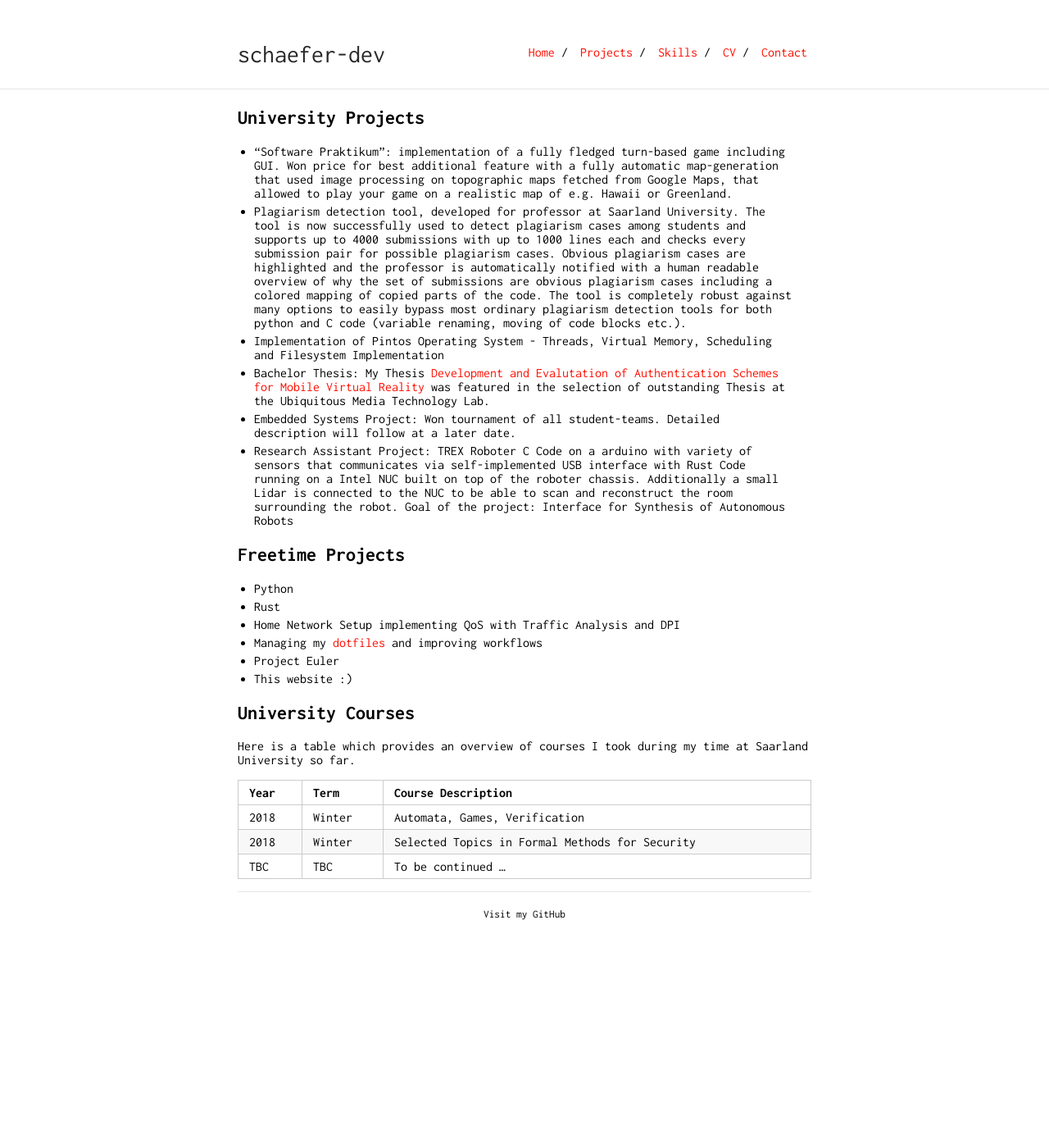
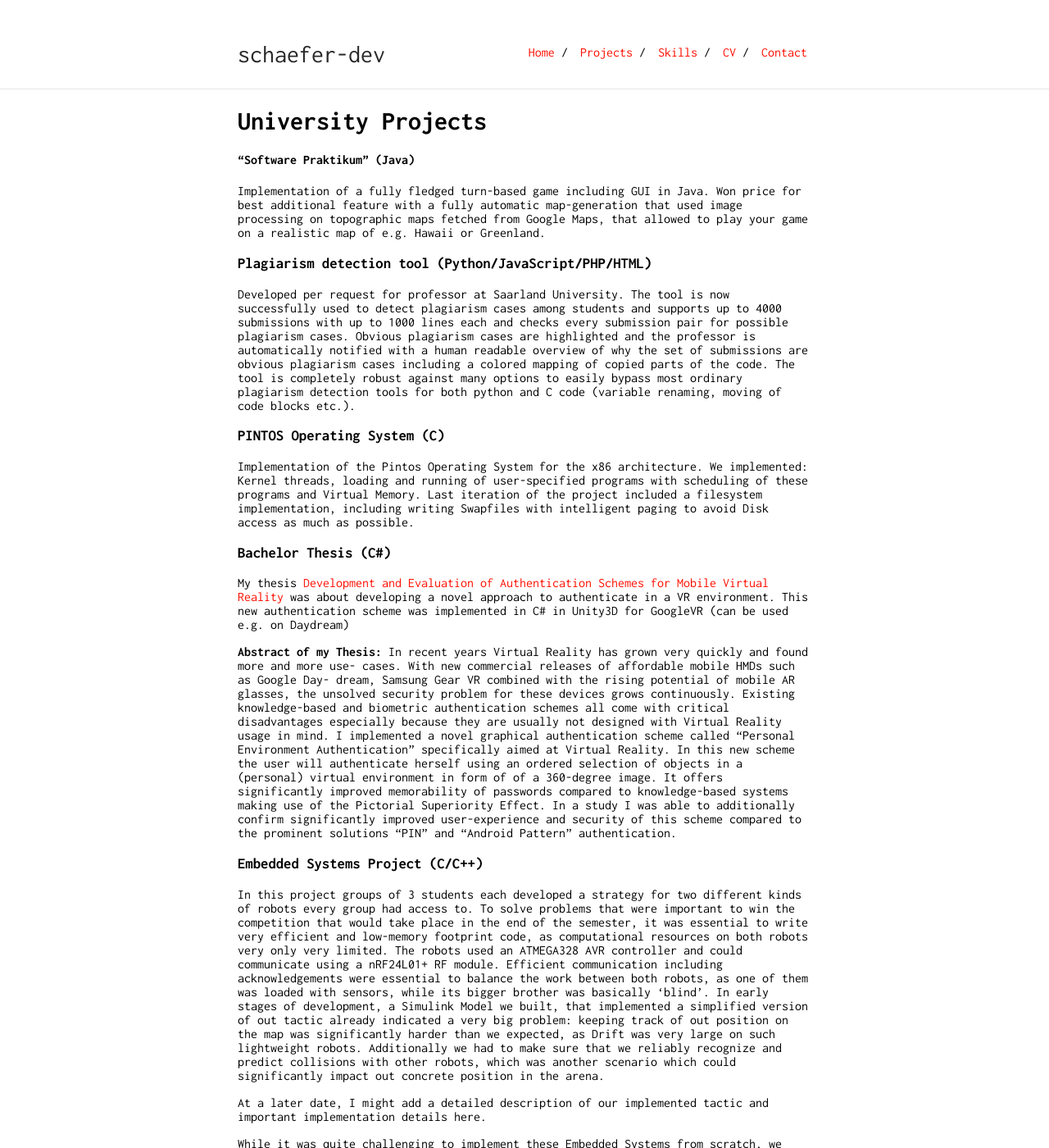
Before and after one commit to schaefer-dev/schaefer-dev.github.io, a Jekyll site: the page built from projects.md, in a window 1280 px wide and 1400 px high. Shown: the whole window at 82% size. Built offline with Jekyll 4.4.1, drawn with Linux system fonts in a browser that asks for light colours; our own code applies the rules of GitHub Pages for plain Markdown files; some of the changed text lies outside the part shown.

Commit message:
extended Projects page on my website

```diff
--- a/projects.md
+++ b/projects.md
@@ -2,17 +2,89 @@
 layout: default
 ---
 
-## University Projects
+# University Projects
 
-- "Software Praktikum": implementation of a fully fledged turn-based game including GUI. Won price for best additional feature with a fully automatic map-generation that used image processing on topographic maps fetched from Google Maps, that allowed to play your game on a realistic map of e.g. Hawaii or Greenland.
-- Plagiarism detection tool, developed for professor at Saarland University. The tool is now successfully used to detect plagiarism cases among students and supports up to 4000 submissions with up to 1000 lines each and checks every submission pair for possible plagiarism cases. Obvious plagiarism cases are highlighted and the professor is automatically notified with a human readable overview of why the set of submissions are obvious plagiarism cases including a colored mapping of copied parts of the code. The tool is completely robust against many options to easily bypass most ordinary plagiarism detection tools for both python and C code (variable renaming, moving of code blocks etc.).
-- Implementation of Pintos Operating System - Threads, Virtual Memory, Scheduling and Filesystem Implementation
-- Bachelor Thesis: My Thesis [Development and Evalutation of Authentication Schemes for Mobile Virtual Reality](https://schaefer-dev.de/thesis.pdf) was featured in the selection of outstanding Thesis at the Ubiquitous Media Technology Lab.
-- Embedded Systems Project: Won tournament of all student-teams.
-Detailed description will follow at a later date.
-- Research Assistant Project: TREX Roboter C Code on a arduino with variety of sensors that communicates via self-implemented USB interface with Rust Code running on a Intel NUC built on top of the roboter chassis. Additionally a small Lidar is connected to the NUC to be able to scan and reconstruct the room surrounding the robot. Goal of the project: Interface for Synthesis of Autonomous Robots
 
-## Freetime Projects
+#### "Software Praktikum" (Java)
+
+Implementation of a fully fledged turn-based game including GUI in Java. Won price for best additional feature with a fully automatic map-generation that used image processing on topographic maps fetched from Google Maps, that allowed to play your game on a realistic map of e.g. Hawaii or Greenland.
+
+
+### Plagiarism detection tool (Python/JavaScript/PHP/HTML)
+Developed per request for professor at Saarland University. The tool is now successfully used to detect plagiarism cases among students and supports up to 4000 submissions with up to 1000 lines each and checks every submission pair for possible plagiarism cases. Obvious plagiarism cases are highlighted and the professor is automatically notified with a human readable overview of why the set of submissions are obvious plagiarism cases including a colored mapping of copied parts of the code. The tool is completely robust against many options to easily bypass most ordinary plagiarism detection tools for both python and C code (variable renaming, moving of code blocks etc.).
+
+### PINTOS Operating System (C)
+
+Implementation of the Pintos Operating System for the x86 architecture. We implemented: Kernel threads, loading and running of user-specified programs with scheduling of these programs and Virtual Memory. Last iteration of the project included a filesystem implementation, including writing Swapfiles with intelligent paging to avoid Disk access as much as possible.
+
+
+### Bachelor Thesis (C#)
+My thesis [Development and Evaluation of Authentication Schemes for Mobile Virtual Reality](https://schaefer-dev.de/thesis.pdf) was about developing a novel approach to authenticate in a VR environment. This new authentication scheme was implemented in C# in Unity3D for GoogleVR (can be used e.g. on Daydream)
+
+**Abstract of my Thesis:**
+In recent years Virtual Reality has grown very quickly and found more and more use- cases. With new commercial releases of affordable mobile HMDs such as Google Day- dream, Samsung Gear VR combined with the rising potential of mobile AR glasses, the unsolved security problem for these devices grows continuously. Existing knowledge-based and biometric authentication schemes all come with critical disadvantages especially because they are usually not designed with Virtual Reality usage in mind. I implemented a novel graphical authentication scheme called "Personal Environment Authentication" specifically aimed at Virtual Reality. In this new scheme the user will authenticate herself using an ordered selection of objects in a (personal) virtual environment in form of of a 360-degree image. It offers significantly improved memorability of passwords compared to knowledge-based systems making use of the Pictorial Superiority Effect. In a study I was able to additionally confirm significantly improved user-experience and security of this scheme compared to the prominent solutions "PIN" and "Android Pattern" authentication.
+
+
+### Embedded Systems Project (C/C++)
+
+In this project groups of 3 students each developed a strategy for two different kinds of robots every group had access to. To solve problems that were important to win the competition that would take place in the end of the semester, it was essential to write very efficient and low-memory footprint code, as computational resources on both robots very only very limited. The robots used an ATMEGA328 AVR controller and could communicate using a nRF24L01+ RF module. Efficient communication including acknowledgements were essential to balance the work between both robots, as one of them was loaded with sensors, while its bigger brother was basically 'blind'. In early stages of development, a Simulink Model we built, that implemented a simplified version of out tactic already indicated a very big problem: keeping track of out position on the map was significantly harder than we expected, as Drift was very large on such lightweight robots. Additionally we had to make sure that we reliably recognize and predict collisions with other robots, which was another scenario which could significantly impact out concrete position in the arena.
+
+At a later date, I might add a detailed description of our implemented tactic and important implementation details here.
+
+While it was quite challenging to implement these Embedded Systems from scratch, we learned a lot about reading Datasheets, Communication Protocols and Sensor usage (particularly handling high noise).
+
+Our team ended up winning the competition between all student-teams at the end of the semester.
+
+### Research Assistant Project
+Implementation of a Rust Library that communicates over a USB interface with a Arduino board which is mounted on a fairly large 4-wheeled robot. The implemented Rust library is running on a Intel NUC that is built on top of the robot chassis. Additionally the NUC is connected to a Lidar which is used to scan and reconstruct the room surrounding the robot, which allows for safe navigation and avoiding of obstacles.
+
+
+# University Courses
+
+Here is a table which provides an overview of courses I took during my time at Saarland University so far.
+
+Year | Term | Course Description
+-----|-------|--------
+2013 | Winter | Maths for Computer Science I
+2014 | Summer | Maths for Computer Science II
+2014 | Winter | Maths for Computer Science III
+2013 | Winter | Programming I (functional Programming in ML)
+2014 | Summer | Programming II (MIPS, C, Java)
+2014 | Summer | System Architecture
+2014 | Winter | Theoretical Computer Science
+2014 | Winter | Algorithms and Data Structures
+2014 | Winter | Software Project (Design Practicum)
+2015 | Summer | Concurrent Programming
+2015 | Summer | Information Systems (Databases)
+2013 | Winter | Perspectives of Computer Science
+2015 | Summer | Hacking Seminar
+2015 | Summer | Artificial Intelligence
+2015 | Winter | Introduction to media computer science
+2016 | Summer | Security
+2016 | Summer | Software Development in HCI
+2016 | Summer | High-Level Computer Vision (Convolutional Neural Networks)
+2016 | Winter | Speech Technology - Pattern and Speech Recognition
+2016 | Winter | Law of Cybersecurity
+2017 | Summer | Programming for engineers
+2017 | Summer | Human Computer Interactions
+2017 | Summer | Software Engineering
+2017 | Summer | Ethics for Nerds
+2017 | Winter | Operating Systems
+2017 | Winter | Automatic Planning
+2018 | Summer | Cryptography
+2018 | Summer | Embedded Systems
+2018 | Summer | Web Security
+2018 | Winter  | Automata, Games, Verification
+2018 | Winter | Selected Topics in Formal Methods for Security
+ | |
+2013 | Winter | Introduction to Computational linguistics
+2014 | Winter | Introduction to Semantics
+2015 | Winter | Investing
+2015 | Winter | Game Theory
+2016 | Winter | Business Finance
+
+
+# Freetime Projects
 
 - Python
 - Rust
@@ -20,14 +92,3 @@ Detailed description will follow at a later date.
 - Managing my [dotfiles](https://github.com/schaefer-dev/dotfiles) and improving workflows
 - Project Euler
 - This website :)
-
-
-## University Courses
-
-Here is a table which provides an overview of courses I took during my time at Saarland University so far.
-
-Year | Term | Course Description
------|-------|--------
-2018 | Winter  | Automata, Games, Verification
-2018 | Winter | Selected Topics in Formal Methods for Security
-TBC | TBC | To be continued ...
```
Also changed, not shown: index.md (+1 -1 lines), 1 other file.
